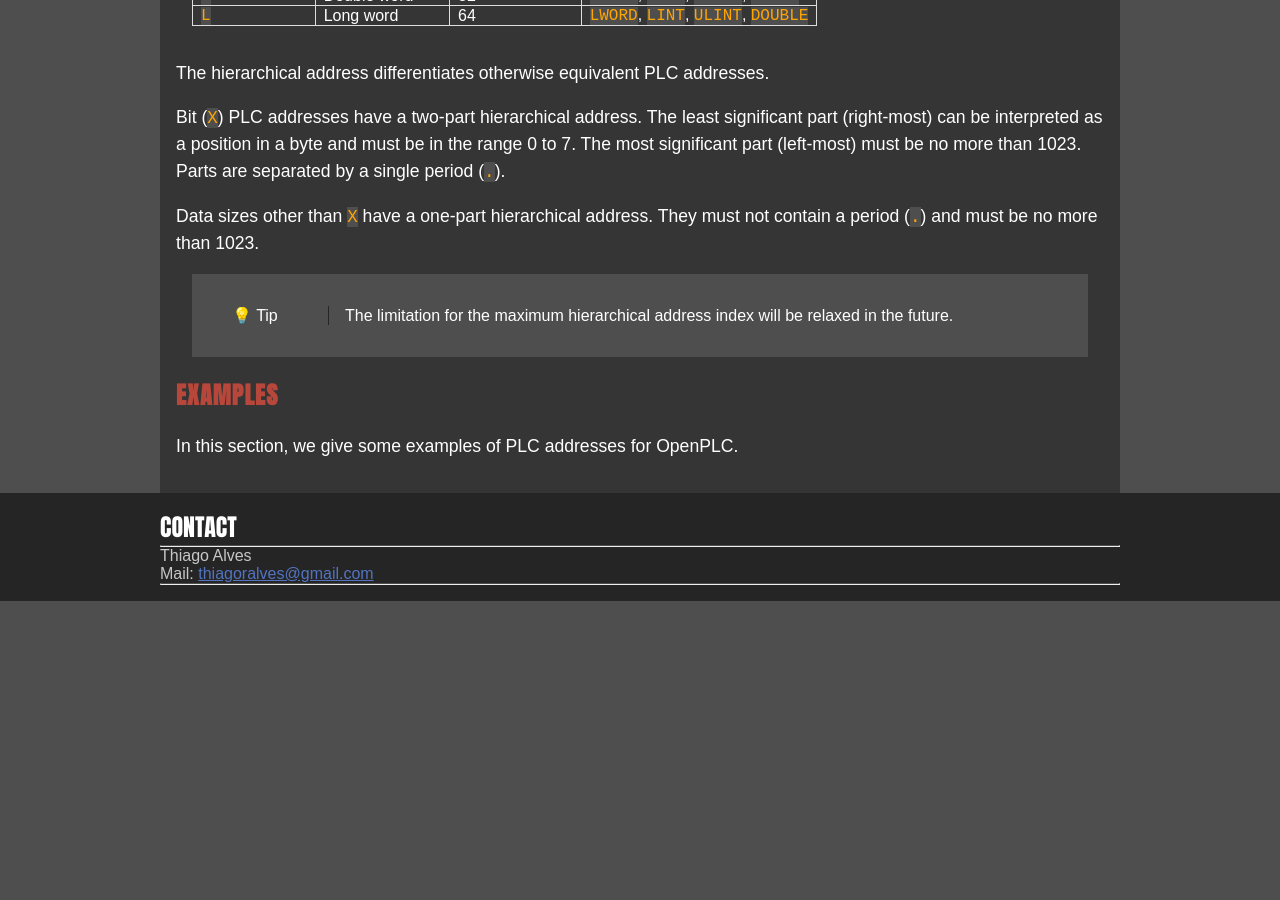
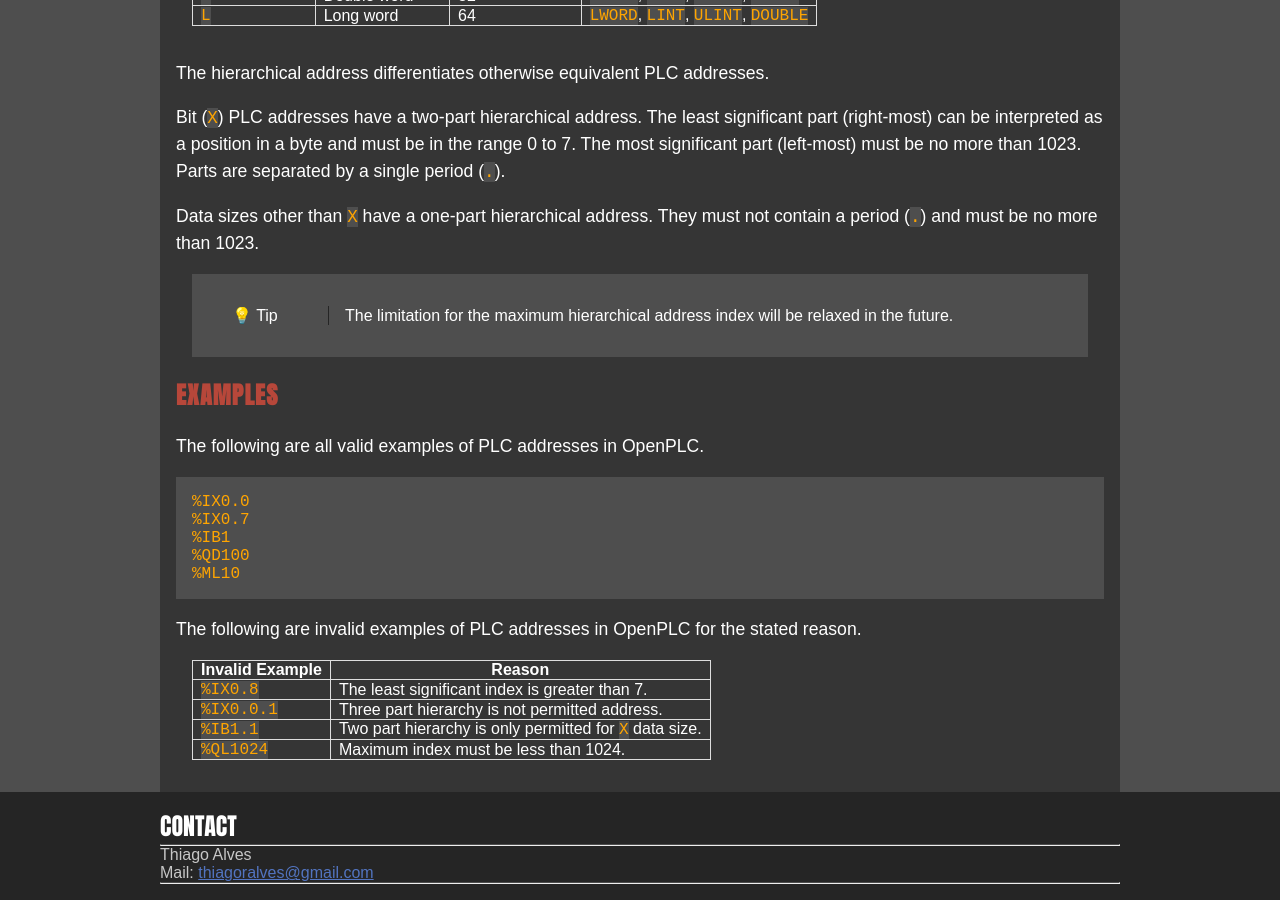
Before and after one commit to garretfick/openplcproject.github.io, a Jekyll site: the page built from reference/plc-addressing/index.md, in a window 1280 px wide and 900 px high, scrolled down 1126 px. Built offline with Jekyll 4.4.1, drawn with Linux system fonts in a browser that asks for light colours; before the commit the page ends 1727 px from its top, so only the background shows below that.

Commit message:
Add some missing addressing examples

````diff
--- a/reference/plc-addressing/index.md
+++ b/reference/plc-addressing/index.md
@@ -74,4 +74,22 @@ address index will be relaxed in the future." %}
 
 ## Examples
 
-In this section, we give some examples of PLC addresses for OpenPLC.
+The following are all valid examples of PLC addresses in OpenPLC.
+
+```
+%IX0.0
+%IX0.7
+%IB1
+%QD100
+%ML10
+```
+
+The following are invalid examples of PLC addresses in OpenPLC for the stated
+reason.
+
+| Invalid Example | Reason                                                  |
+|-----------------|---------------------------------------------------------|
+| `%IX0.8`        | The least significant index is greater than 7.          |
+| `%IX0.0.1`      | Three part hierarchy is not permitted address.          |
+| `%IB1.1`        | Two part hierarchy is only permitted for `X` data size. |
+| `%QL1024`       | Maximum index must be less than 1024.                   |
````
